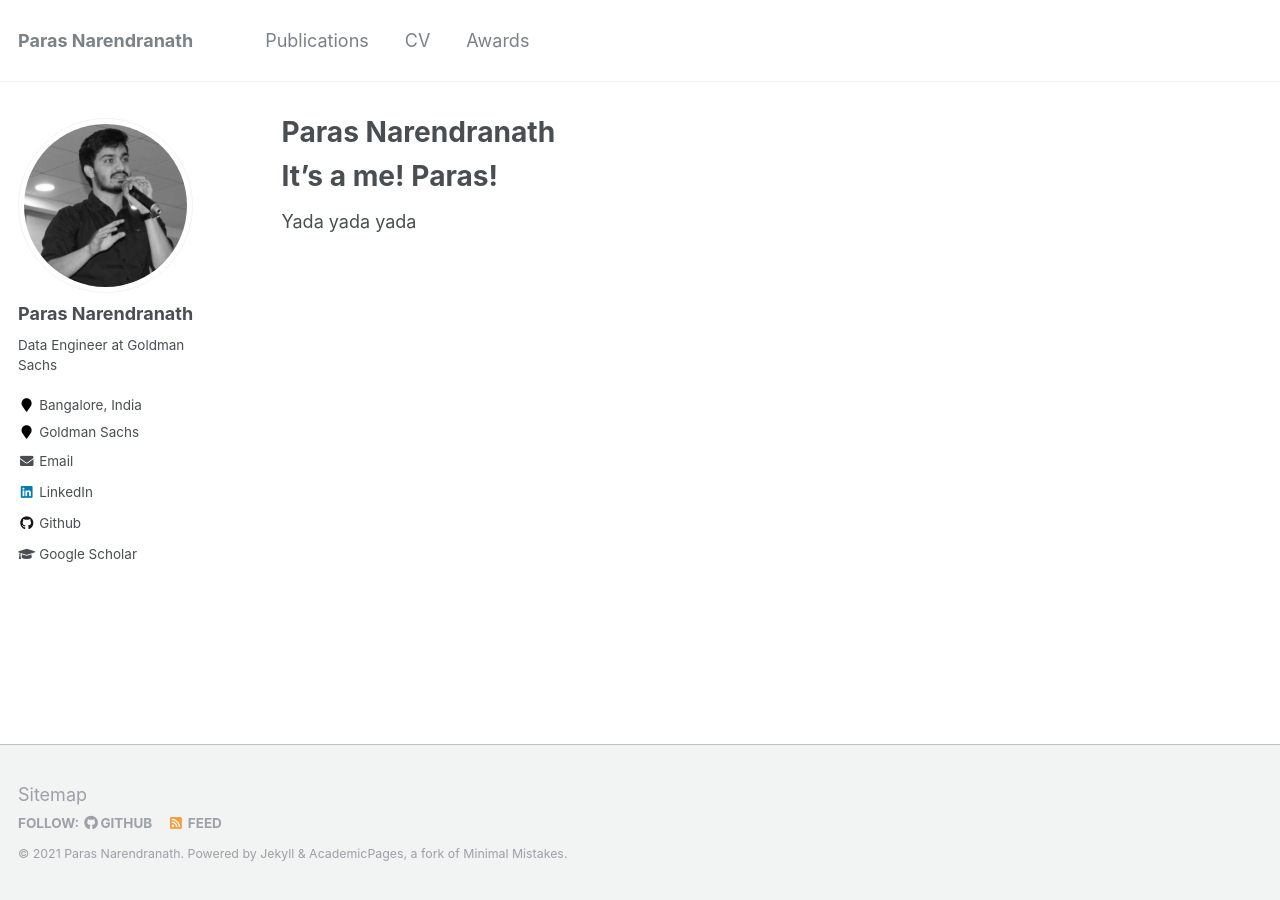
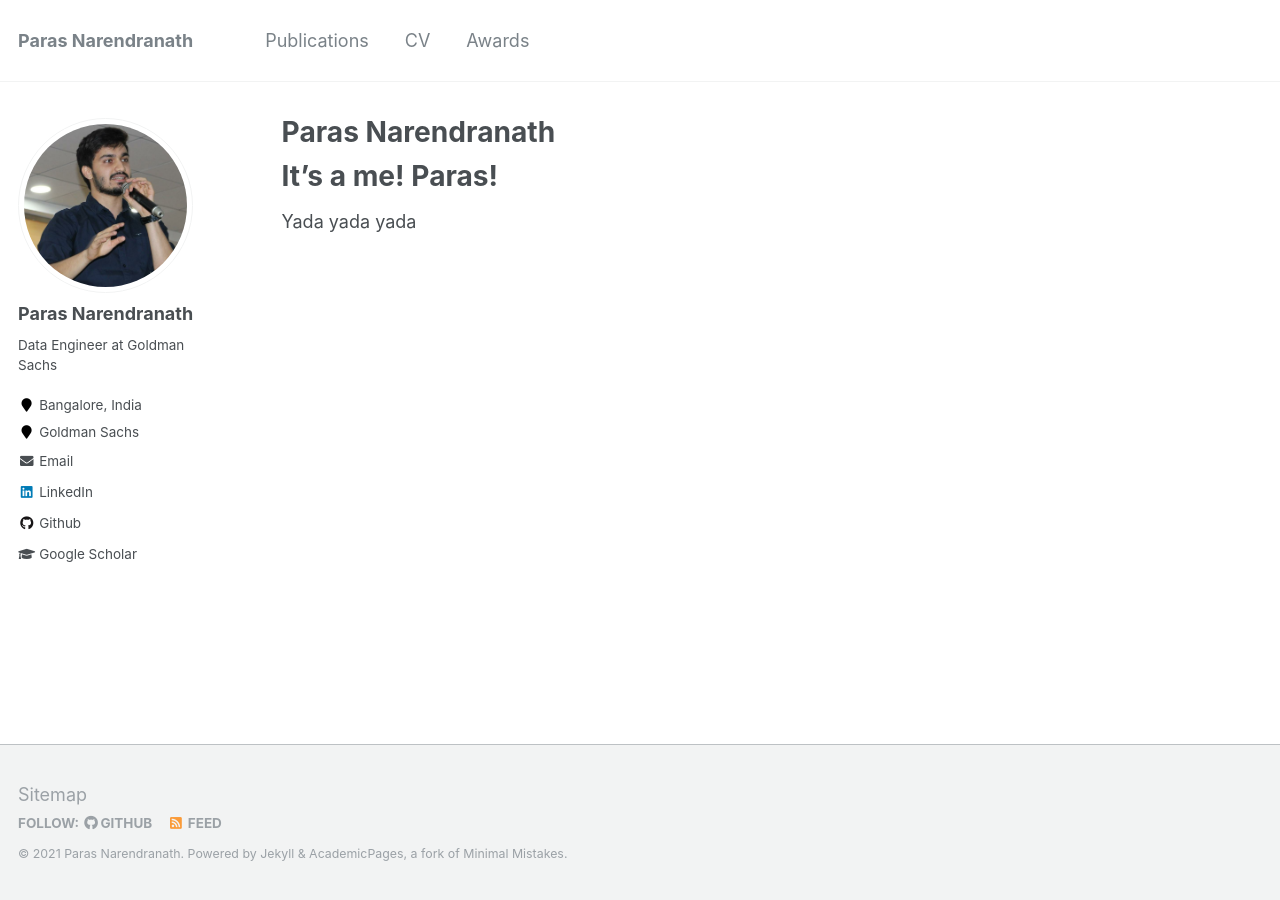
Before and after one commit to parasnaren/github-io-page, a Jekyll site: the page built from _pages/about.md, in a window 1280 px wide. Built offline with Jekyll 4.4.1, drawn with Linux system fonts in a browser that asks for light colours.

Commit message:
Update profile pic color config

```diff
--- a/_config.yml
+++ b/_config.yml
@@ -81,7 +81,7 @@ analytics:
 # Site Author
 author:
   name             : "Paras Narendranath"
-  avatar           : "speaking-ise-bw.jpeg"
+  avatar           : "speaking-ise.jpeg"
   bio              : "Data Engineer at Goldman Sachs"
   location         : "Bangalore, India"
   employer         : Goldman Sachs
```
